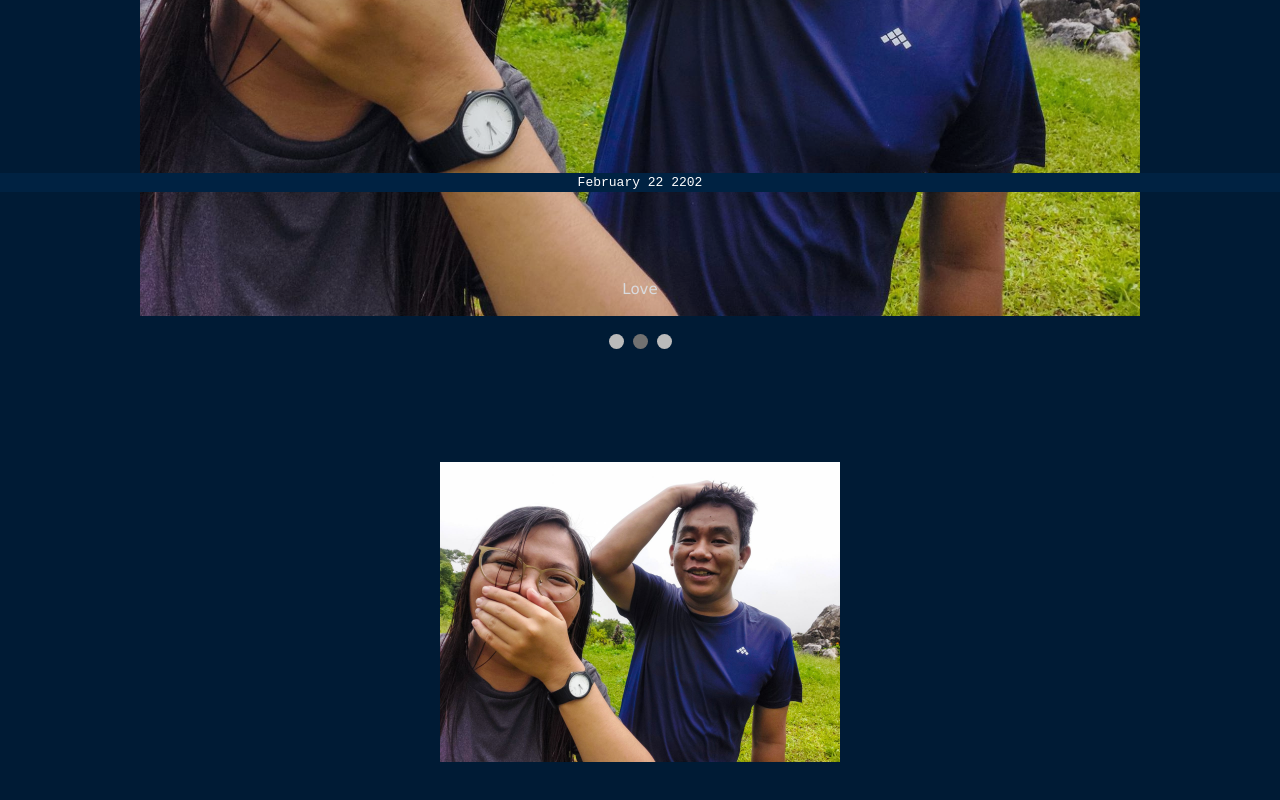
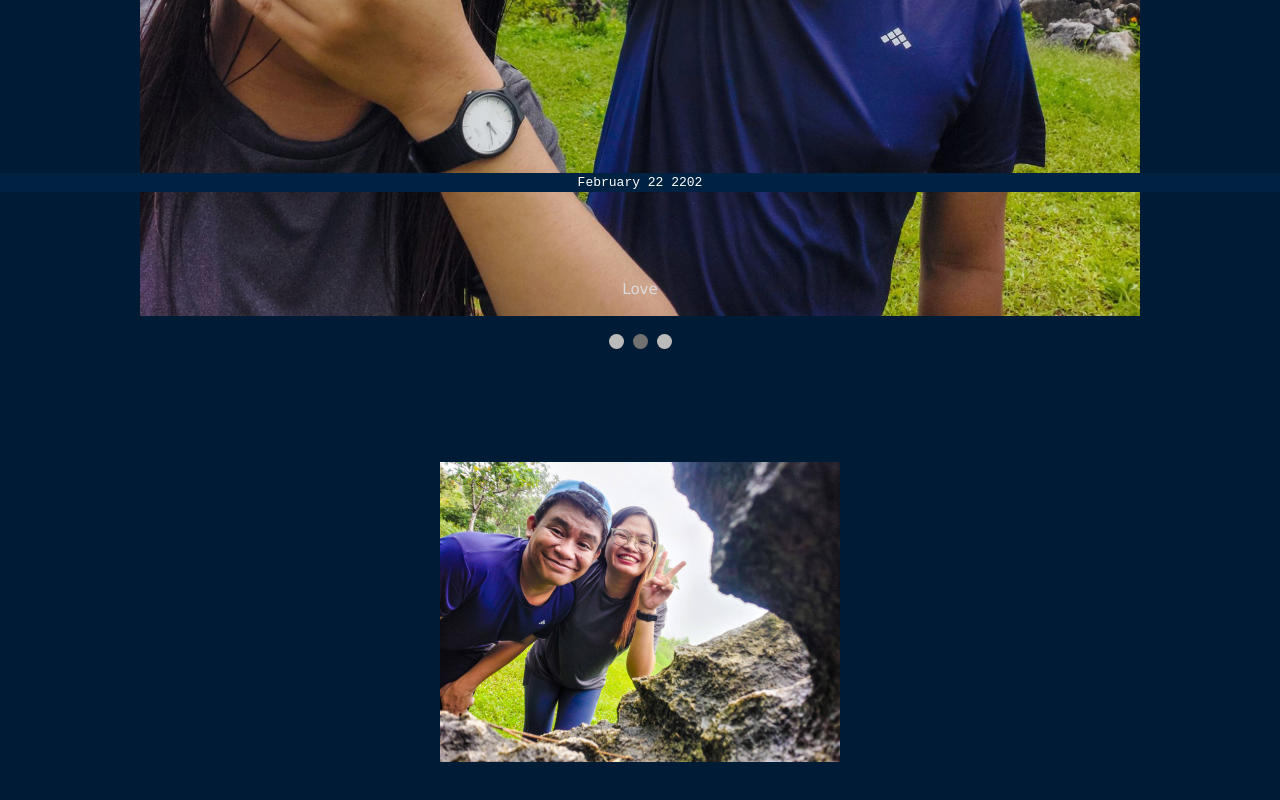
Before and after one commit to stephenPolFajardo/profileTravel, a React (Create React App) app: page / in a window 1280 px wide. Shown: the part 608-1408 px from the top of the page. Built offline with nearby package versions, Linux system fonts and the light colour scheme.

Commit message:
change image

```diff
--- a/src/common/notebook/AppNote.tsx
+++ b/src/common/notebook/AppNote.tsx
@@ -1,7 +1,7 @@
 import React from 'react';
 import './AppNote.css';
-import twoImage from '../../img/image1.jpg'
-import threeImage from '../../img/image2.jpg'
+import fourImage from '../../img/image4.jpg'
+import fiveImage from '../../img/image5.jpg'
 
 
 
@@ -27,7 +27,7 @@ const AppNote = () => {
         <div className="back">
             <div className="outer">
                 <div className="content">
-                    <img src={twoImage} alt='' />
+                    <img src={fourImage} alt='' />
                 </div>
             </div>
         </div>
@@ -36,7 +36,7 @@ const AppNote = () => {
         <div className="front">
             <div className="outer">
                 <div className="content">
-                    <img src={twoImage} alt='' />
+                    <img src={fourImage} alt='' />
                 </div>
             </div>
         </div>
@@ -44,7 +44,7 @@ const AppNote = () => {
             <div className="outer">
                 <div className="content">
                     <div className="helper-class-to-make-bug-visbile">
-                        <img src={threeImage} alt='' />
+                        <img src={fiveImage} alt='' />
                     </div>
                 </div>
             </div>
@@ -54,7 +54,7 @@ const AppNote = () => {
         <div className="front">
             <div className="outer">
                 <div className="content">
-                    <img src={threeImage} alt='' />
+                    <img src={fiveImage} alt='' />
                 </div>
             </div>
         </div>
```
Also changed, not shown: src/img/image4.jpg (added), src/img/image5.jpg (added).
